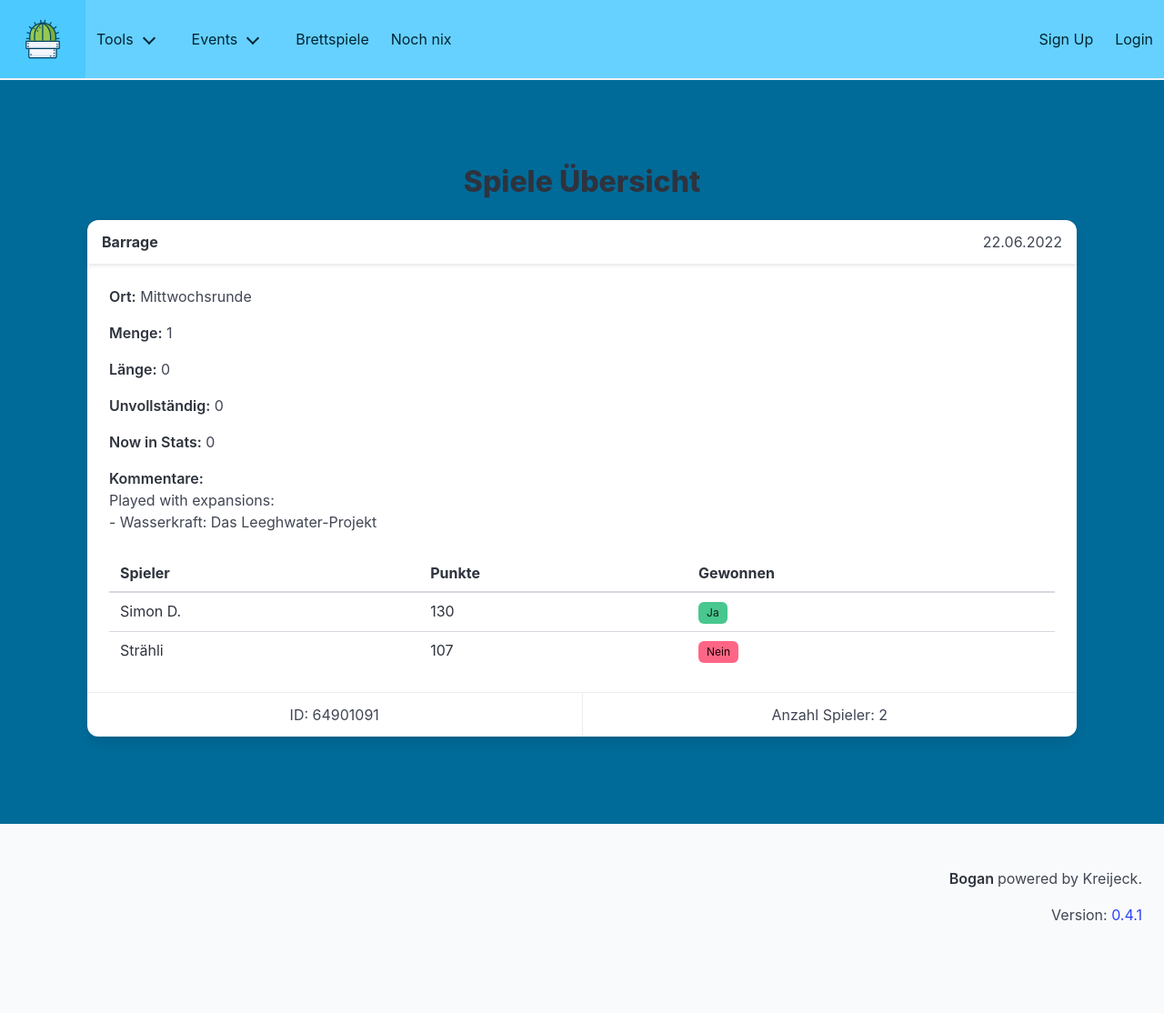
After one commit to Kreijeck/bogan, a Flask app: page /game in a window 1280 px wide. The commit adds this page. Shown: the whole page at 91% size. Run offline with Flask 3, Linux system fonts and the light colour scheme; parts of the project's set-up code (start-up, migrations or seed data) failed here and were passed over.

Commit message:
boardgame overview
add positions

```diff
--- a/bogan/db/update_db.py
+++ b/bogan/db/update_db.py
@@ -289,7 +289,7 @@ if __name__ == "__main__":
     from time import time
 
     t_start = time()
-    update_db(from_api=True)
+    update_db(from_api=True, save_file=True)
     t_stop = time()
     t_ges = round(t_stop - t_start, 4)
     logger.info(f"[SUCCESS] Das Updaten/Erstellen der Datenbank dauerte {t_ges} sek")
--- a/bogan/main/__init__.py
+++ b/bogan/main/__init__.py
@@ -3,7 +3,7 @@ from flask_login import login_required, current_user
 from sqlalchemy.orm import Session
 
 from bogan.main.lib.event_analysis import get_game_list, prepare_ranking_table
-from bogan.main.lib.fetch_db import get_boardgame_by, get_games_by, engine
+from bogan.main.lib.fetch_db import get_boardgame_by, get_games_by, get_all_boardgames, engine
 
 main = Blueprint("main", __name__, template_folder="templates")
 
@@ -57,3 +57,14 @@ def show_boardgame(boardgame_id: str):
         print(games)
 
         return render_template("boardgame_detail.html", boardgame=boardgame, games=games)
+
+@main.route("/boardgames", methods=["GET"])
+def show_all_boardgames():
+    with Session(engine) as session:
+        boardgames = get_all_boardgames(session)
+
+        return render_template("boardgames_overview.html", boardgames=boardgames)
+
+@main.route("/game", methods=["GET"])
+def show_game():
+    return render_template("game_detail.html")
--- a/bogan/main/lib/fetch_db.py
+++ b/bogan/main/lib/fetch_db.py
@@ -10,6 +10,10 @@ def get_boardgame_by(id: str, session: Session):
     boardgame = session.query(Boardgame).filter(Boardgame.bgg_id == id).first()
     return boardgame
 
+def get_all_boardgames(session: Session):
+    boardgames = session.query(Boardgame).order_by(Boardgame.name).all()
+    return boardgames
+
 
 def get_games_by(boardgame_id: int, session: Session):
     print(f"Type ID: {type(boardgame_id)}")
--- a/bogan/main/templates/base.html
+++ b/bogan/main/templates/base.html
@@ -18,7 +18,7 @@
         <!-- logo / brand -->
         <div class="navbar-brand">
             <a href="{{ url_for('main.index') }}" class="navbar-item">
-                <img src="{{ logo }}" alt="site logo" style="max-height: 70px" , class="py-2 px-2">
+                <img src="{{ logo }}" alt="site logo" style="max-height: 70px" class="py-2 px-2">
             </a>
             <a href="#" class="navbar-burger" id="burger">
                 <span></span>
@@ -48,6 +48,7 @@
 
                     </div>
                 </div>
+                <a href="{{ url_for('main.show_all_boardgames') }}" class="navbar-item">Brettspiele</a>
                 <a href="{{ url_for('main.profile') }}" class="navbar-item">Noch nix</a>
 
             </div>
--- /dev/null
+++ b/bogan/main/templates/game_detail.html
@@ -0,0 +1,87 @@
+{% extends 'base.html' %}
+
+{% block content %}
+
+  <section class="section">
+    <div class="container">
+      <h1 class="title has-text-centered">Spiele Übersicht</h1>
+
+      <!-- Beispielkarte für ein Spiel -->
+      <div class="card">
+        <!-- Kartenkopf mit Spielname und Datum -->
+        <header class="card-header">
+          <p class="card-header-title">
+            <!-- Spielname aus item/@name -->
+            Barrage
+          </p>
+          <p class="card-header-icon">
+            <!-- Icon + Datum (z.B. @date) -->
+            <span class="icon">
+              <i class="fas fa-calendar-alt"></i>
+            </span>
+            <span>22.06.2022</span>
+          </p>
+        </header>
+
+        <!-- Karteninhalt -->
+        <div class="card-content">
+          <div class="content">
+            <!-- Spielinfos -->
+            <p><strong>Ort:</strong> Mittwochsrunde</p>
+            <p><strong>Menge:</strong> 1</p>
+            <p><strong>Länge:</strong> 0</p>
+            <p><strong>Unvollständig:</strong> 0</p>
+            <p><strong>Now in Stats:</strong> 0</p>
+            <!-- Kommentare (Zeilenumbrüche werden in HTML mit <br> ersetzt) -->
+            <p>
+              <strong>Kommentare:</strong><br>
+              Played with expansions:<br>
+              - Wasserkraft: Das Leeghwater-Projekt
+            </p>
+          </div>
+
+          <!-- Tabelle der Spieler -->
+          <div class="table-container">
+            <table class="table is-fullwidth is-hoverable">
+              <thead>
+                <tr>
+                  <th>Spieler</th>
+                  <th>Punkte</th>
+                  <th>Gewonnen</th>
+                </tr>
+              </thead>
+              <tbody>
+                <tr>
+                  <td>Simon D.</td>
+                  <td>130</td>
+                  <td>
+                    <!-- Falls win=1 -->
+                    <span class="tag is-success">Ja</span>
+                  </td>
+                </tr>
+                <tr>
+                  <td>Strähli</td>
+                  <td>107</td>
+                  <td>
+                    <!-- Falls win=0 -->
+                    <span class="tag is-danger">Nein</span>
+                  </td>
+                </tr>
+              </tbody>
+            </table>
+          </div>
+        </div>
+
+        <!-- Kartenfuß -->
+        <footer class="card-footer">
+          <p class="card-footer-item">
+            <span>ID: 64901091</span>
+          </p>
+          <p class="card-footer-item">
+            <span>Anzahl Spieler: 2</span>
+          </p>
+        </footer>
+      </div>
+    </div>
+  </section>
+{% endblock %}
--- a/bogan/static/js/index.js
+++ b/bogan/static/js/index.js
@@ -42,3 +42,30 @@
   contentDiv.style.display = 'none';
 }
 }
+
+/**
+* Initialisiert eine Live-Suche für Listenelemente.
+*
+* @param {string} searchInputId - Die ID des Suchfeldes.
+* @param {string} listContainerId - Die ID des Containers, in dem sich die Listenelemente befinden.
+* @param {string} itemSelector - Ein CSS-Selektor, mit dem die einzelnen Listenelemente ausgewählt werden (z. B. ".list-item").
+*/
+function initLiveSearch(searchInputId, listContainerId, itemSelector) {
+  const searchInput = document.getElementById(searchInputId);
+  const listContainer = document.getElementById(listContainerId);
+
+  if (!searchInput || !listContainer) {
+    console.error('LiveSearch: Überprüfe bitte, ob die übergebenen Element-IDs korrekt sind.');
+    return;
+  }
+
+  searchInput.addEventListener('input', () => {
+    const filter = searchInput.value.toLowerCase();
+    const items = listContainer.querySelectorAll(itemSelector);
+
+    items.forEach(item => {
+      const text = item.textContent.toLowerCase();
+      item.style.display = text.includes(filter) ? '' : 'none';
+    });
+  });
+}
```
Also changed, not shown: bogan/db/models.py (+43 -0 lines), bogan/main/templates/boardgames_overview.html (added, +40 -0 lines), bogan/static/css/style.css (+42 -1 lines). Lines whose indentation alone changed are shown as unchanged.
